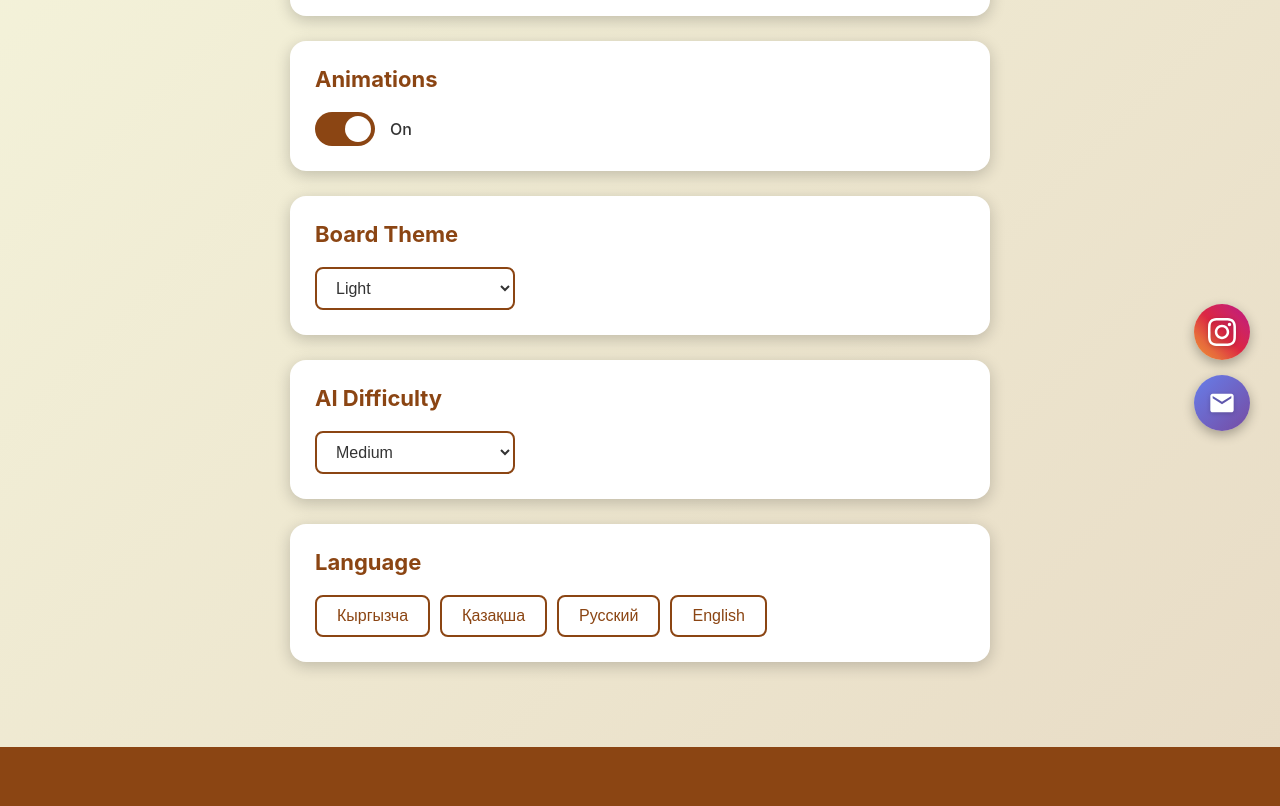
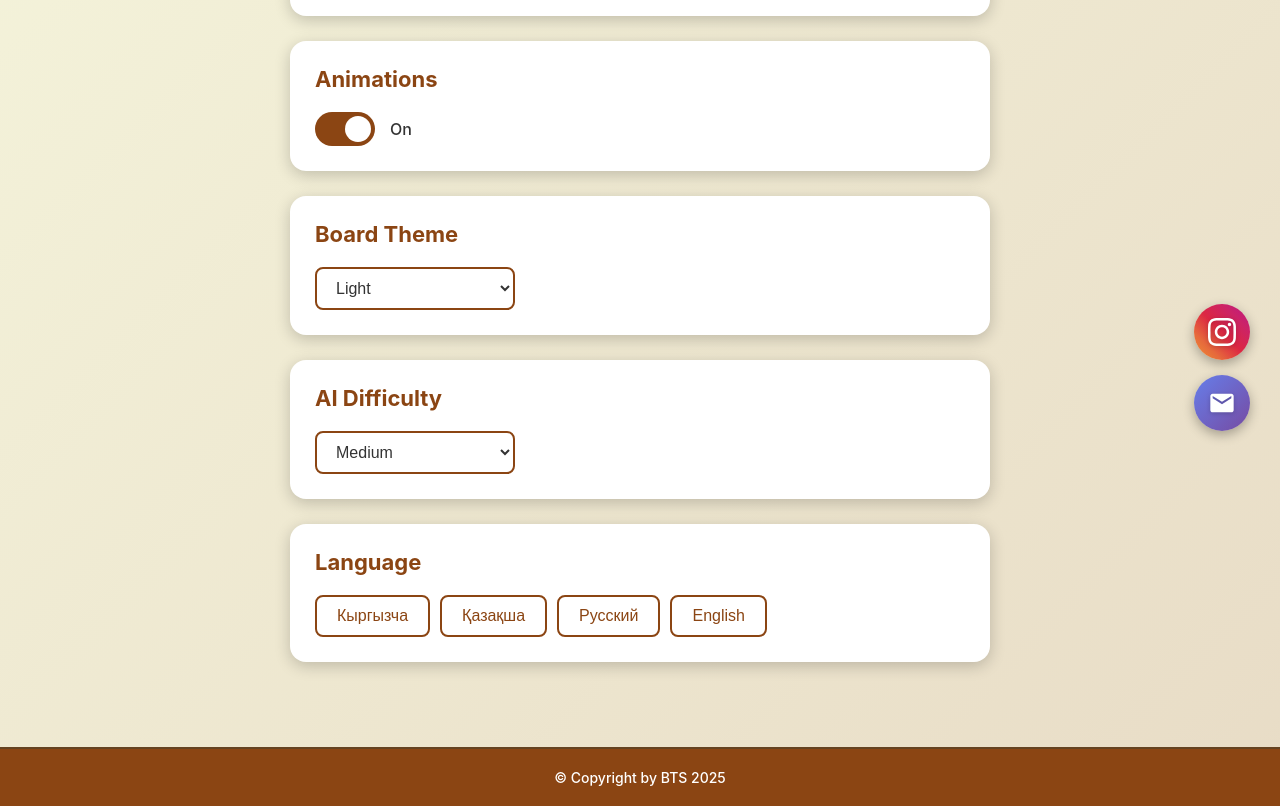
Before and after one commit to hostingbts/toguz-korgool, a React (Create React App) app in the folder client/: page /settings in a window 1280 px wide. Shown: the part 339-1145 px from the top of the page. Before the commit the page ends 1086 px from the top, so only its background shows below. Built offline with nearby package versions, Linux system fonts and the light colour scheme; no server answers.

Commit message:
Add copyright footer

```diff
--- a/client/src/App.js
+++ b/client/src/App.js
@@ -2,6 +2,7 @@ import React from 'react';
 import { BrowserRouter as Router, Routes, Route } from 'react-router-dom';
 import { useTranslation } from 'react-i18next';
 import Header from './components/Header';
+import Footer from './components/Footer';
 import InstagramFloat from './components/InstagramFloat';
 import Home from './pages/Home';
 import Play from './pages/Play';
@@ -26,6 +27,7 @@ function App() {
             <Route path="/settings" element={<Settings />} />
           </Routes>
         </main>
+        <Footer />
         <InstagramFloat />
       </div>
     </Router>
--- /dev/null
+++ b/client/src/components/Footer.css
@@ -0,0 +1,30 @@
+.footer {
+  background: var(--primary-color);
+  color: var(--white);
+  padding: 20px 0;
+  margin-top: auto;
+  text-align: center;
+  border-top: 2px solid var(--primary-dark);
+}
+
+.footer-content {
+  max-width: 1200px;
+  margin: 0 auto;
+  padding: 0 20px;
+}
+
+.footer-content p {
+  margin: 0;
+  font-size: 14px;
+  font-weight: 500;
+}
+
+@media (max-width: 768px) {
+  .footer {
+    padding: 15px 0;
+  }
+
+  .footer-content p {
+    font-size: 12px;
+  }
+}
--- /dev/null
+++ b/client/src/components/Footer.js
@@ -0,0 +1,14 @@
+import React from 'react';
+import './Footer.css';
+
+function Footer() {
+  return (
+    <footer className="footer">
+      <div className="footer-content">
+        <p>© Copyright by BTS 2025</p>
+      </div>
+    </footer>
+  );
+}
+
+export default Footer;
```
Also changed, not shown: 11 other files (tests, documents, lock files or other folders).
